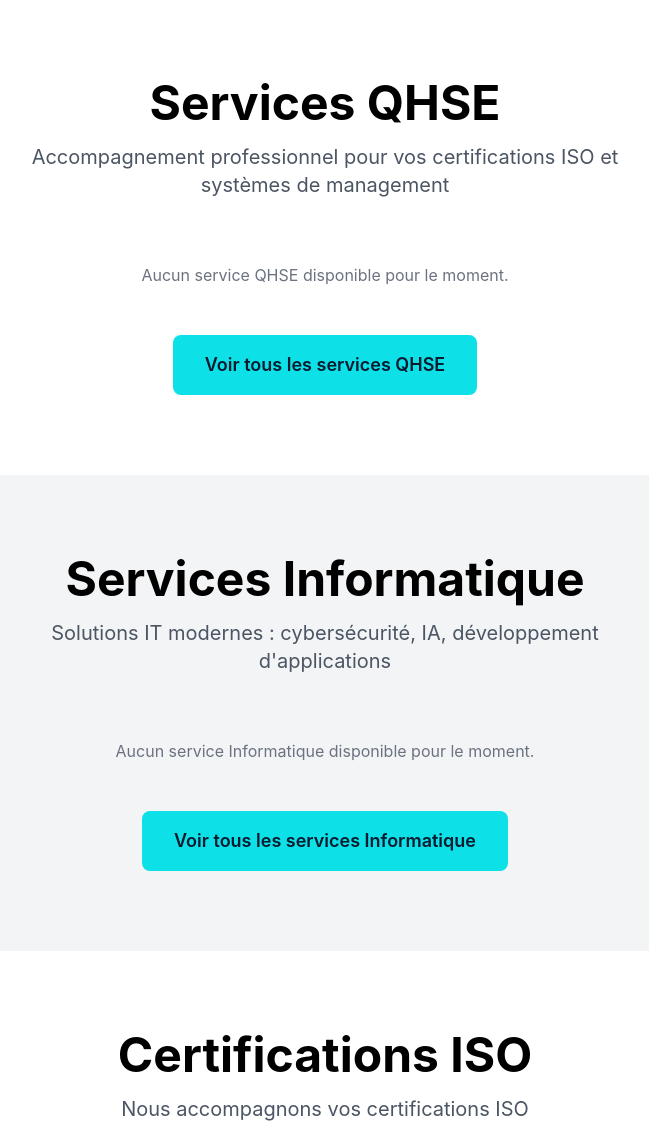
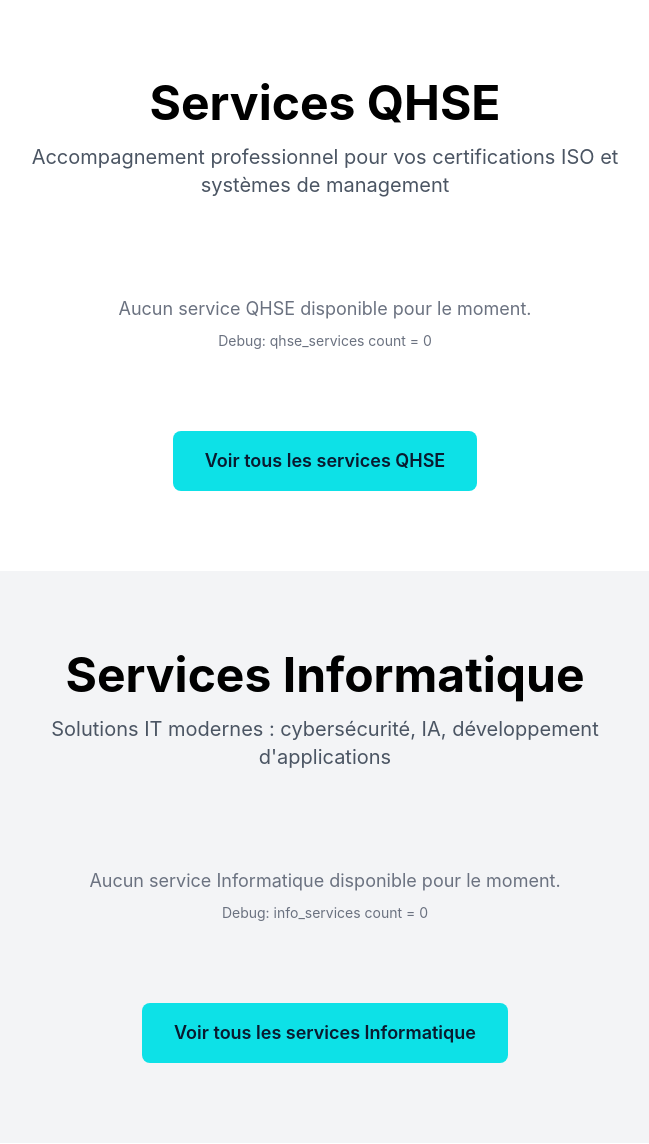
Before and after one commit to MaximeKELI/newC_uranusgroup_V, a Django app: page / in a window 1280 px wide. Shown: the part 881-2025 px from the top of the page, without its empty margins (315-964 px from the left). Run offline with Django 5.2, Linux system fonts and the light colour scheme; tables that the repository leaves empty hold one stand-in row (values such as "Sample post"); grey boxes marked "Sample" are stand-in pictures; some libraries are stand-ins or nearby versions.

Commit message:
correct bug

```diff
--- a/core/views.py
+++ b/core/views.py
@@ -15,11 +15,21 @@
     Landing page avec slider, sections QHSE/Informatique, certifications, témoignages
     """
     slider_items = SliderItem.objects.filter(active=True).order_by('order')
-    qhse_category = ServiceCategory.objects.filter(slug='qhse').first()
-    info_category = ServiceCategory.objects.filter(slug='informatique').first()
+    qhse_category = ServiceCategory.objects.filter(slug='qhse', is_active=True).first()
+    info_category = ServiceCategory.objects.filter(slug='informatique', is_active=True).first()
 
-    qhse_services = Service.objects.filter(category=qhse_category, status='active', featured=True)[:6] if qhse_category else []
-    info_services = Service.objects.filter(category=info_category, status='active', featured=True)[:6] if info_category else []
+    # Récupérer les services et convertir en liste pour éviter les problèmes de QuerySet vide
+    if qhse_category:
+        qhse_services_qs = Service.objects.filter(category=qhse_category, status='active', is_active=True).order_by('order')[:6]
+        qhse_services = list(qhse_services_qs)
+    else:
+        qhse_services = []
+
+    if info_category:
+        info_services_qs = Service.objects.filter(category=info_category, status='active', is_active=True).order_by('order')[:6]
+        info_services = list(info_services_qs)
+    else:
+        info_services = []
 
     certifications = Certification.objects.all().order_by('order')[:8]
     testimonials = Testimonial.objects.filter(featured=True).order_by('order')[:6]
@@ -49,6 +59,8 @@
         'slider_items': valid_slider_items,
         'qhse_services': qhse_services,
         'info_services': info_services,
+        'qhse_category': qhse_category,
+        'info_category': info_category,
         'certifications': valid_certifications,
         'testimonials': valid_testimonials,
     }
--- a/templates/core/home.html
+++ b/templates/core/home.html
@@ -46,10 +46,22 @@
 
     .service-card {
         transition: all 0.3s ease;
+        opacity: 1 !important;
+        visibility: visible !important;
+        display: block !important;
     }
 
     .service-card:hover {
         transform: translateY(-10px);
+    }
+
+    /* S'assurer que les services sont visibles même si AOS ne fonctionne pas */
+    [data-aos] {
+        opacity: 1 !important;
+    }
+
+    .aos-init[data-aos] {
+        opacity: 1 !important;
     }
 
     .certification-logo {
@@ -118,24 +130,24 @@
             <h2 class="text-4xl md:text-5xl font-bold text-primary-dark mb-4">Services QHSE</h2>
             <p class="text-xl text-gray-600 max-w-2xl mx-auto">Accompagnement professionnel pour vos certifications ISO et systèmes de management</p>
         </div>
-
         <div class="grid grid-cols-1 md:grid-cols-2 lg:grid-cols-3 gap-8">
-            {% for service in qhse_services %}
-            <div class="service-card bg-white rounded-lg shadow-lg p-6 border border-gray-200" data-aos="fade-up" data-aos-delay="{% widthratio forloop.counter 1 100 %}">
+            {% for service in qhse_services|slice:":3" %}
+            <div class="service-card bg-white rounded-lg shadow-lg p-6 border border-gray-200" style="opacity: 1 !important; visibility: visible !important; display: block !important;">
                 {% if service.icon %}
                 <div class="text-4xl text-primary-cyan mb-4">
                     <i class="{{ service.icon }}"></i>
                 </div>
                 {% endif %}
                 <h3 class="text-2xl font-bold text-primary-dark mb-3">{{ service.name }}</h3>
-                <p class="text-gray-600 mb-4">{{ service.short_description|truncatewords:20 }}</p>
+                <p class="text-gray-600 mb-4">{{ service.short_description|truncatewords:20|default:"Description non disponible" }}</p>
                 <a href="{% url 'services:service_detail' service.slug %}" class="text-primary-cyan font-semibold hover:underline">
                     En savoir plus <i class="fas fa-arrow-right ml-2"></i>
                 </a>
             </div>
             {% empty %}
-            <div class="col-span-full text-center text-gray-500">
-                <p>Aucun service QHSE disponible pour le moment.</p>
+            <div class="col-span-full text-center text-gray-500 py-8">
+                <p class="text-lg">Aucun service QHSE disponible pour le moment.</p>
+                <p class="text-sm mt-2">Debug: qhse_services count = {{ qhse_services|length }}</p>
             </div>
             {% endfor %}
         </div>
@@ -157,22 +169,23 @@
         </div>
 
         <div class="grid grid-cols-1 md:grid-cols-2 lg:grid-cols-3 gap-8">
-            {% for service in info_services %}
-            <div class="service-card bg-white rounded-lg shadow-lg p-6 border border-gray-200" data-aos="fade-up" data-aos-delay="{% widthratio forloop.counter 1 100 %}">
+            {% for service in info_services|slice:":3" %}
+            <div class="service-card bg-white rounded-lg shadow-lg p-6 border border-gray-200" style="opacity: 1 !important; visibility: visible !important; display: block !important;">
                 {% if service.icon %}
                 <div class="text-4xl text-primary-cyan mb-4">
                     <i class="{{ service.icon }}"></i>
                 </div>
                 {% endif %}
                 <h3 class="text-2xl font-bold text-primary-dark mb-3">{{ service.name }}</h3>
-                <p class="text-gray-600 mb-4">{{ service.short_description|truncatewords:20 }}</p>
+                <p class="text-gray-600 mb-4">{{ service.short_description|truncatewords:20|default:"Description non disponible" }}</p>
                 <a href="{% url 'services:service_detail' service.slug %}" class="text-primary-cyan font-semibold hover:underline">
                     En savoir plus <i class="fas fa-arrow-right ml-2"></i>
                 </a>
             </div>
             {% empty %}
-            <div class="col-span-full text-center text-gray-500">
-                <p>Aucun service Informatique disponible pour le moment.</p>
+            <div class="col-span-full text-center text-gray-500 py-8">
+                <p class="text-lg">Aucun service Informatique disponible pour le moment.</p>
+                <p class="text-sm mt-2">Debug: info_services count = {{ info_services|length }}</p>
             </div>
             {% endfor %}
         </div>
@@ -194,6 +207,7 @@
         </div>
 
         <div class="grid grid-cols-2 md:grid-cols-4 lg:grid-cols-4 gap-8">
+            {% if certifications %}
             {% for cert in certifications %}
             <div class="certification-logo text-center" data-aos="zoom-in" data-aos-delay="{% widthratio forloop.counter0 1 100 %}">
                 {% if cert.image|safe_url %}
@@ -202,11 +216,14 @@
                 <h4 class="font-semibold text-primary-dark">{{ cert.code }}</h4>
                 <p class="text-sm text-gray-600">{{ cert.name }}</p>
             </div>
-            {% empty %}
+            {% endfor %}
+
+            {% else %}
             <div class="col-span-full text-center text-gray-500">
                 <p>Aucune certification disponible pour le moment.</p>
             </div>
-            {% endfor %}
+            {% endif %}
+
         </div>
     </div>
 </section>
@@ -220,6 +237,7 @@
         </div>
 
         <div class="grid grid-cols-1 md:grid-cols-2 lg:grid-cols-3 gap-8">
+            {% if testimonials %}
             {% for testimonial in testimonials %}
             <div class="bg-white rounded-lg shadow-lg p-6" data-aos="fade-up" data-aos-delay="{% widthratio forloop.counter0 1 100 %}">
                 <div class="flex items-center mb-4">
@@ -247,11 +265,13 @@
                 </div>
                 <p class="text-gray-700 italic">"{{ testimonial.content|truncatewords:30 }}"</p>
             </div>
-            {% empty %}
+            {% endfor %}
+
+            {% else %}
             <div class="col-span-full text-center text-gray-500">
                 <p>Aucun témoignage disponible pour le moment.</p>
             </div>
-            {% endfor %}
+            {% endif %}
         </div>
     </div>
 </section>
```
